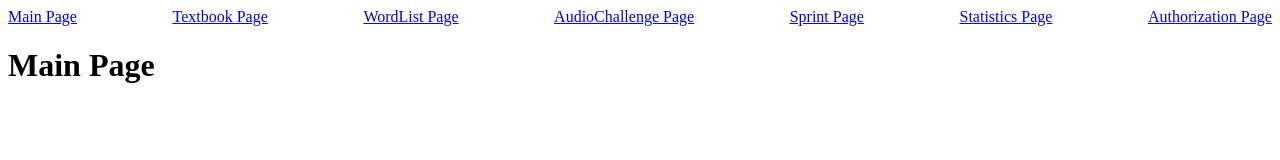
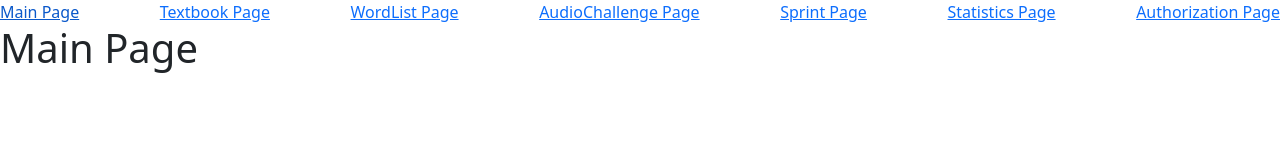
Before and after one commit to Diana2886/rslang, a website built with webpack: page rslang/src/index.html in a window 1280 px wide. Built offline with nearby package versions, Linux system fonts and the light colour scheme.

Commit message:
fix: change a letter of AudioChallenge pageand add bootstrap settings in .scss files

```diff
--- /dev/null
+++ b/rslang/src/_custom.scss
@@ -0,0 +1 @@
+@import "node_modules/bootstrap/scss/bootstrap";
--- a/rslang/src/index.scss
+++ b/rslang/src/index.scss
@@ -1,3 +1,6 @@
+@import "custom";
+@import "~bootstrap/scss/bootstrap";
+
 .header-container div {
   display: flex;
   justify-content: space-between;
--- a/rslang/src/view/core/components/header/index.ts
+++ b/rslang/src/view/core/components/header/index.ts
@@ -15,8 +15,8 @@ const Buttons = [
     text: 'WordList Page',
   },
   {
-    id: PageIds.AudioСhallenge,
-    text: 'AudioСhallenge Page',
+    id: PageIds.AudioChallenge,
+    text: 'AudioChallenge Page',
   },
   {
     id: PageIds.Sprint,
--- a/rslang/src/view/pages/app/index.ts
+++ b/rslang/src/view/pages/app/index.ts
@@ -6,7 +6,7 @@ import Header from '../../core/components/header/index';
 import PageIds from './pageIds';
 import ErrorPage, { ErrorTypes } from '../error/index';
 import TextbookPage from '../textbook/index';
-import AudioСhallenge from '../audioChallenge/index';
+import AudioChallenge from '../audioChallenge/index';
 import WordListPage from '../wordList/index';
 import Sprint from '../sprint/index';
 
@@ -41,8 +41,8 @@ class App {
       case `${PageIds.Textbook}`:
         page = new TextbookPage(idPage);
         break;
-      case `${PageIds.AudioСhallenge}`:
-        page = new AudioСhallenge(idPage);
+      case `${PageIds.AudioChallenge}`:
+        page = new AudioChallenge(idPage);
         break;
       case `${PageIds.Sprint}`:
         page = new Sprint(idPage);
--- a/rslang/src/view/pages/app/pageIds.ts
+++ b/rslang/src/view/pages/app/pageIds.ts
@@ -3,7 +3,7 @@ const enum PageIds {
   Authorization = 'authorization-page',
   Statistics = 'statistics-page',
   Textbook = 'textbook-page',
-  AudioСhallenge = 'audioСhallenge-page',
+  AudioChallenge = 'audioChallenge-page',
   Sprint = 'sprint-page',
   WordList = 'wordList-page',
 }
--- a/rslang/src/view/pages/audioChallenge/index.ts
+++ b/rslang/src/view/pages/audioChallenge/index.ts
@@ -1,15 +1,15 @@
 import Page from '../../core/templates/page';
 
-class AudioСhallenge extends Page {
+class AudioChallenge extends Page {
   static TextObject = {
     MainTitle: 'AudioСhallenge Page',
   };
 
   render() {
-    const title = this.createHeaderTitle(AudioСhallenge.TextObject.MainTitle);
+    const title = this.createHeaderTitle(AudioChallenge.TextObject.MainTitle);
     this.container.append(title);
     return this.container;
   }
 }
 
-export default AudioСhallenge;
+export default AudioChallenge;
```
